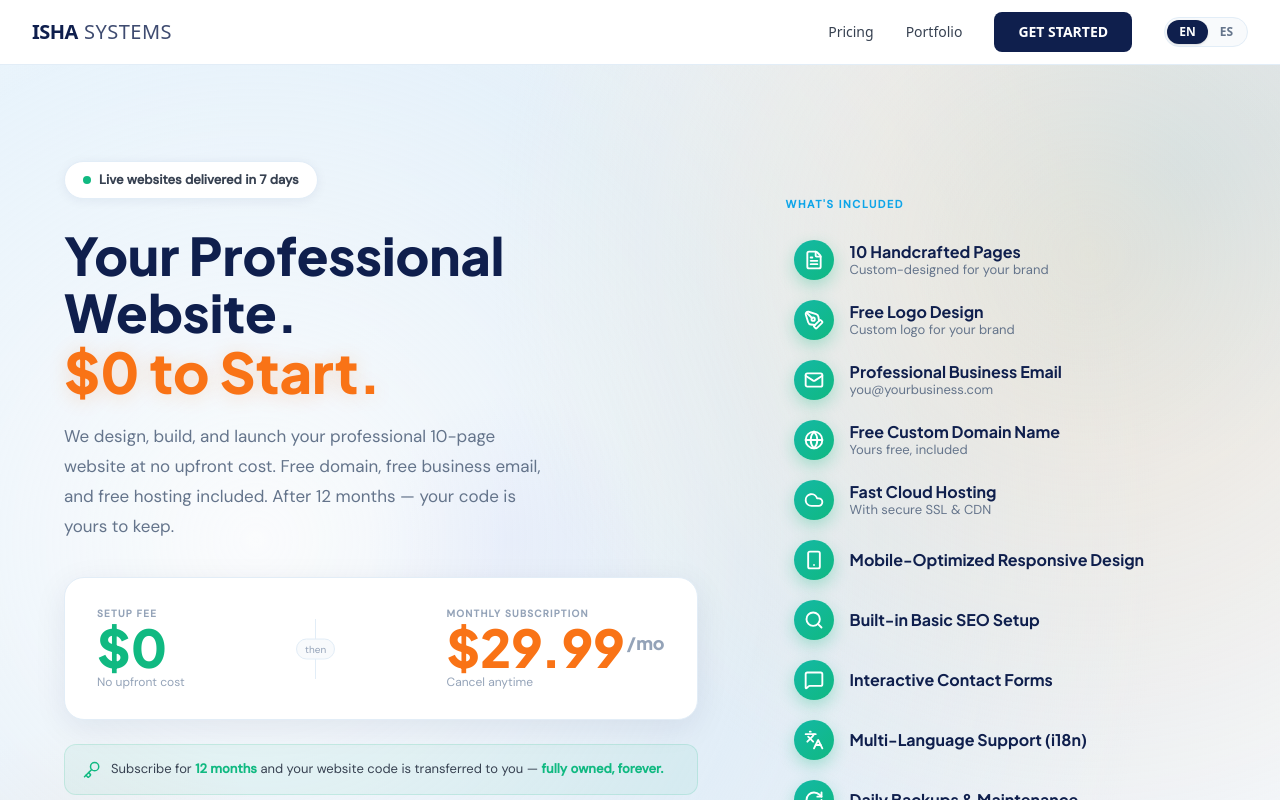
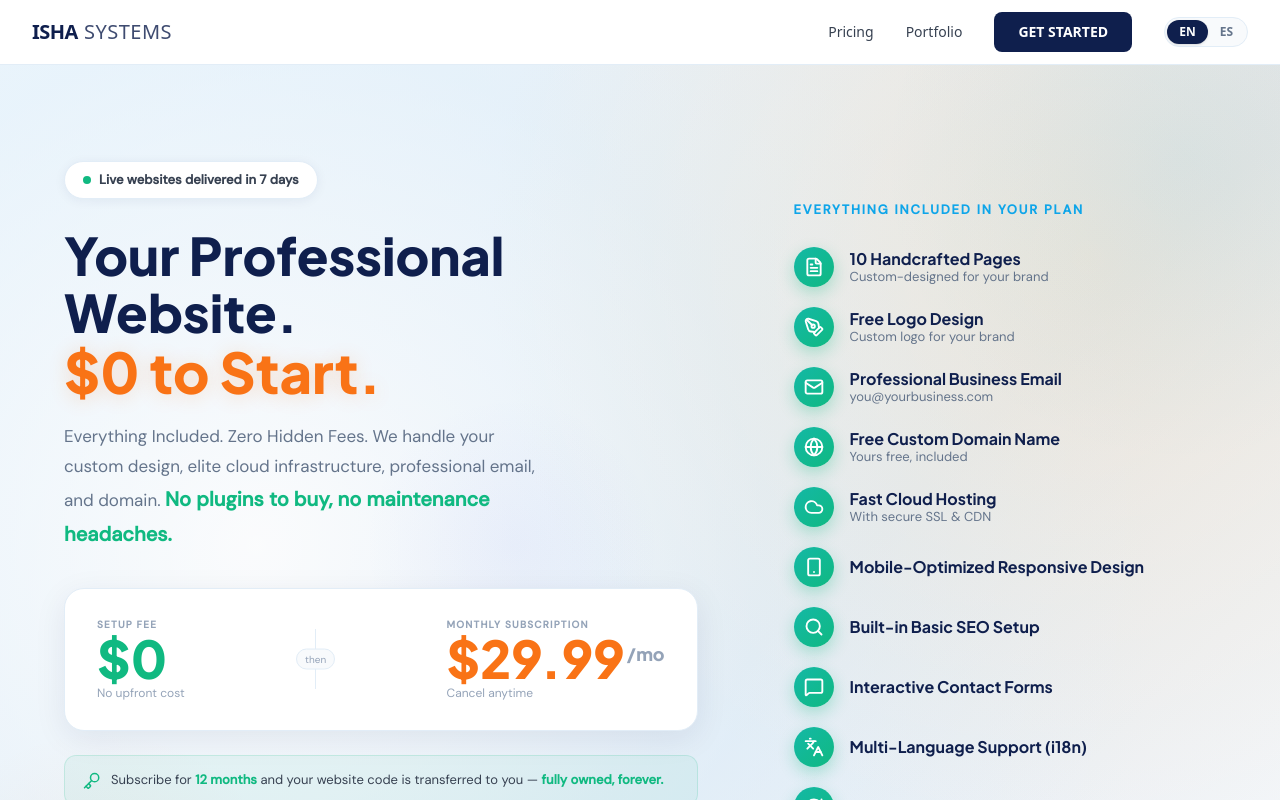
Before and after one commit to kalpeshtawde/ishasystems, a React (Vite) app: page / in a window 1280 px wide. Shown: the top 800 px of the page. Built offline with nearby package versions, Linux system fonts and the light colour scheme.

Commit message:
fixed features list

```diff
--- a/src/i18n.tsx
+++ b/src/i18n.tsx
@@ -20,7 +20,8 @@ export const translations = {
       heroHeadline1: 'Your Professional',
       heroHeadline2: 'Website.',
       heroHeadline3: '$0 to Start.',
-      heroSubNew: 'We design, build, and launch your professional 10-page website at no upfront cost. Free domain, free business email, and free hosting included. After 12 months — your code is yours to keep.',
+      heroSubNew: 'Everything Included. Zero Hidden Fees. We handle your custom design, elite cloud infrastructure, professional email, and domain.',
+      heroSubEmphasis: 'No plugins to buy, no maintenance headaches.',
       heroFreeLabel: 'ALL FREE — INCLUDED IN YOUR PLAN',
       heroFreeItem1: 'Design & Development',
       heroFreeItem2: 'Domain Name',
@@ -43,7 +44,7 @@ export const translations = {
       heroCtaSub: 'No credit card required to get a quote · No setup fee · Cancel anytime',
       ctaLaunch: 'Start for Free — $29.99/mo',
       ctaTalk: 'Talk to an Engineer',
-      heroChecklistLabel: "What's Included",
+      heroChecklistLabel: 'Everything Included In Your Plan',
       heroChecklist: [
         { title: '10 Handcrafted Pages', sub: 'Custom-designed for your brand' },
         { title: 'Free Logo Design', sub: 'Custom logo for your brand' },
@@ -389,7 +390,8 @@ export const translations = {
       heroHeadline1: 'Tu Sitio Web',
       heroHeadline2: 'Profesional.',
       heroHeadline3: '$0 para Empezar.',
-      heroSubNew: 'Diseñamos, construimos y lanzamos tu sitio web profesional de 10 páginas sin costo inicial. Dominio gratuito, correo empresarial gratuito y alojamiento gratuito incluidos. Después de 12 meses — el código es tuyo para siempre.',
+      heroSubNew: 'Todo Incluido. Cero Costos Ocultos. Nos encargamos de tu diseño personalizado, infraestructura en la nube de élite, correo profesional y dominio.',
+      heroSubEmphasis: 'Sin plugins que comprar, sin dolores de cabeza de mantenimiento.',
       heroFreeLabel: 'TODO GRATIS — INCLUIDO EN TU PLAN',
       heroFreeItem1: 'Diseño y Desarrollo',
       heroFreeItem2: 'Nombre de Dominio',
@@ -412,7 +414,7 @@ export const translations = {
       heroCtaSub: 'No se requiere tarjeta de crédito para una cotización · Sin costo inicial · Cancela cuando quieras',
       ctaLaunch: 'Empieza Gratis — $29.99/mes',
       ctaTalk: 'Habla con un Ingeniero',
-      heroChecklistLabel: 'Lo Que Está Incluido',
+      heroChecklistLabel: 'Todo Incluido En Tu Plan',
       heroChecklist: [
         { title: '10 Páginas Hechas a Mano', sub: 'Diseñadas a medida para tu marca' },
         { title: 'Diseño de Logo Gratis', sub: 'Logo personalizado para tu marca' },
--- a/src/pages/Home.tsx
+++ b/src/pages/Home.tsx
@@ -84,7 +84,14 @@ export const Home: React.FC<HomeProps> = ({ setCurrentTab }) => {
                 maxWidth: '480px',
                 marginBottom: '36px'
               }}>
-                {t.home.heroSubNew}
+                {t.home.heroSubNew}{' '}
+                <span style={{
+                  fontSize: '20px',
+                  fontWeight: 700,
+                  color: '#10b981'
+                }}>
+                  {t.home.heroSubEmphasis}
+                </span>
               </p>
 
               {/* Unified pricing card */}
@@ -240,12 +247,13 @@ export const Home: React.FC<HomeProps> = ({ setCurrentTab }) => {
             <div style={{ paddingLeft: '40px' }}>
               <div style={{
                 fontFamily: 'DM Sans, sans-serif',
-                fontSize: '11px',
+                fontSize: '13px',
                 fontWeight: 700,
                 letterSpacing: '0.14em',
                 textTransform: 'uppercase',
                 color: '#0ea5e9',
-                marginBottom: '24px'
+                marginBottom: '24px',
+                marginLeft: '8px'
               }}>{t.home.heroChecklistLabel}</div>
 
               <div className="space-y-3">
```
